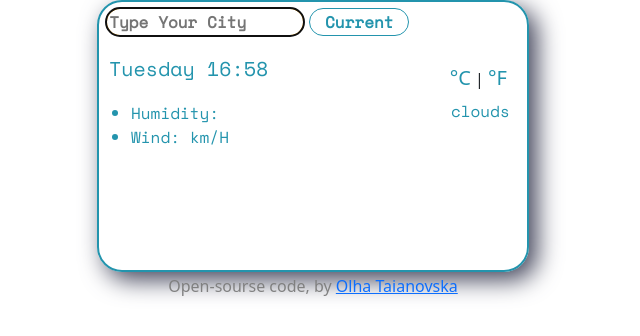
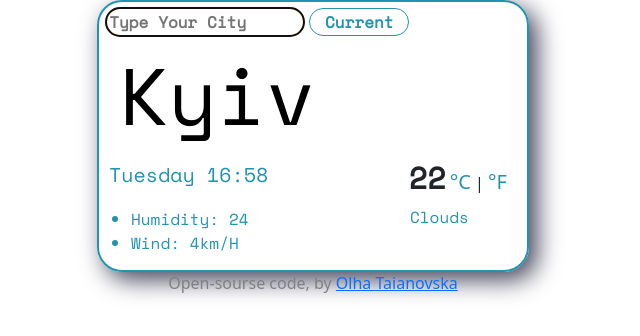
Before and after one commit to pimppilambo/my-weather-app, a plain HTML site: page index.html in a window 1280 px wide. Shown: the whole page, without its empty margins (327-967 px from the left). Drawn offline with nearby package versions, Linux system fonts and the light colour scheme.

Commit message:
changed p form

```diff
--- a/app.js
+++ b/app.js
@@ -86,6 +86,8 @@ function displayWeather(response) {
     "src",
     `http://openweathermap.org/img/wn/${response.data.weather[0].icon}@2x.png`
   );
+
+  console.log(response.data.daily);
 }
 
 function showMyPosition(position) {
--- a/index.html
+++ b/index.html
@@ -35,26 +35,28 @@
         <!-- <input type="button" value="Submit" id="button" /> -->
         <input type="button" value="Current" id="location" />
       </form>
-      <h1 id="city"></h1>
+      <h1 id="city">Kyiv</h1>
 
       <span>
-        <strong id="temp"></strong> <a id="tempp" href="#">°C</a> |
+        <strong id="temp">22</strong> <a id="tempp" href="#">°C</a> |
         <a id="celsius" href="#">°F</a><span> <img id="icon" src="" /> </span
       ></span>
       <h2 class="day" id="day"></h2>
-      <p class="description">clouds</p>
+      <p class="description">Clouds</p>
       <div class="view">
         <ul>
           <!-- <li>Precipitation: <strong id="pre">40</strong>%</li> -->
-          <li>Humidity: <strong id="hum"></strong></li>
-          <li>Wind: <strong id="wind"></strong>km/H</li>
+          <li>Humidity: 24<strong id="hum"></strong></li>
+          <li>Wind: 4<strong id="wind"></strong>km/H</li>
         </ul>
       </div>
+      <p id="git">
+        Open-sourse code, by
+        <a href="https://github.com/pimppilambo/my-weather-app"
+          >Olha Taianovska</a
+        >
+      </p>
     </div>
     <script src="app.js"></script>
   </body>
-  <p id="git">
-    Open-sourse code, by
-    <a href="https://github.com/pimppilambo/my-weather-app">Olha Taianovska</a>
-  </p>
 </html>
--- a/style.css
+++ b/style.css
@@ -92,9 +92,8 @@ span {
 }
 
 #git {
-  margin-top: 125px;
+  color: grey;
   display: block;
+  margin: 0 auto;
   text-align: center;
-  color: grey;
-  text-decoration: none;
 }
```
